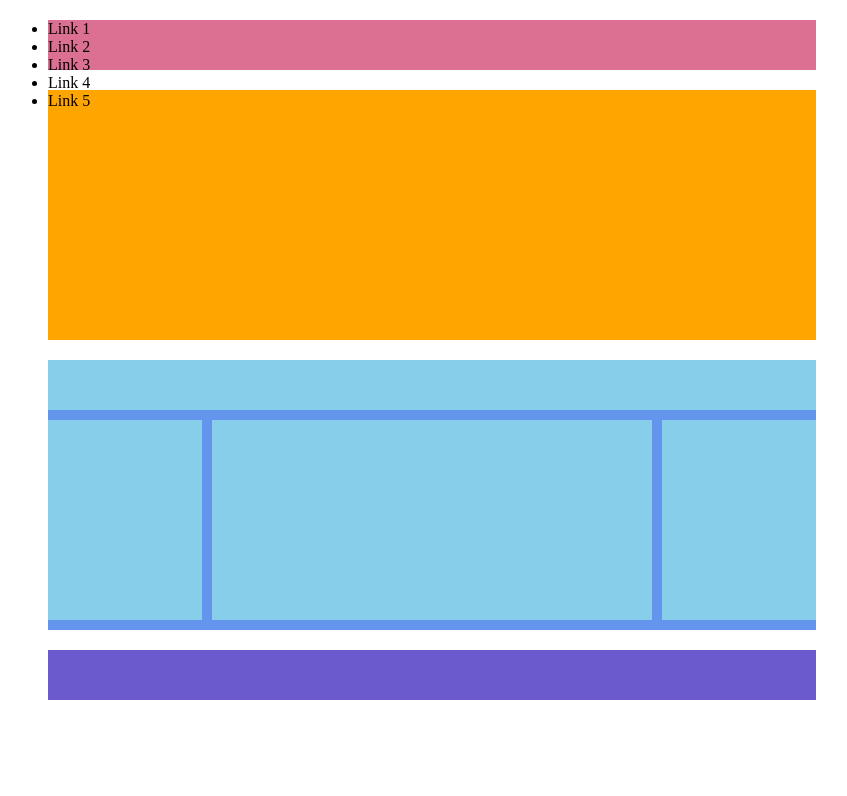
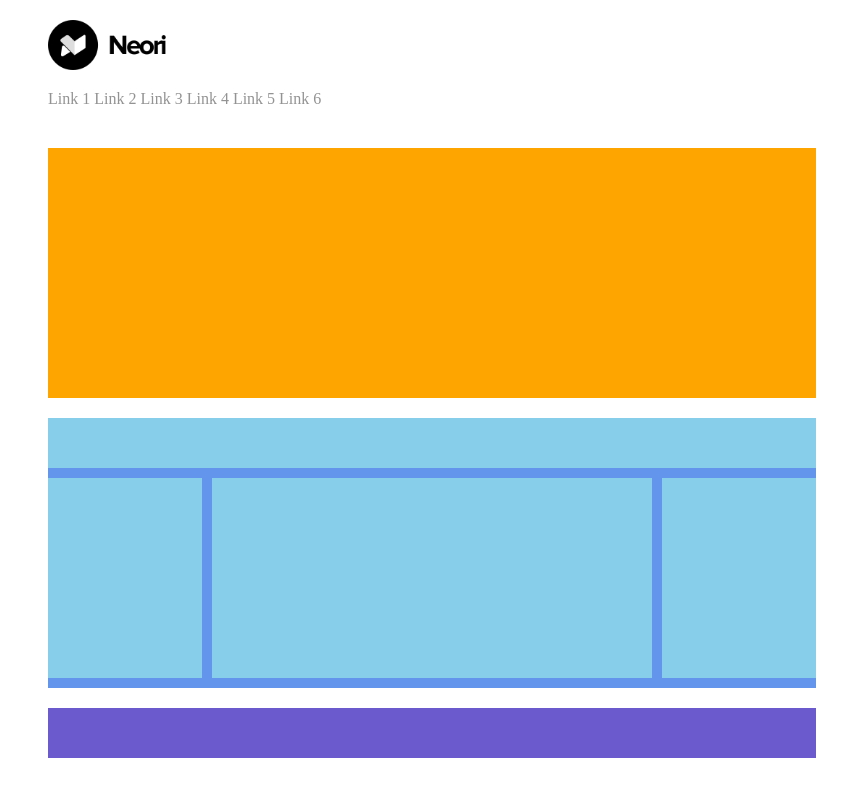
Before and after one commit to didebbo/htmlcss-wp, a plain HTML site: page index.html in a window 1280 px wide. Shown: the whole page, without its empty margins (208-1055 px from the left). Drawn offline with Linux system fonts and the light colour scheme.

Commit message:
aggiunto header

```diff
--- a/css/style.css
+++ b/css/style.css
@@ -17,8 +17,25 @@
 }
 
 header {
+    /* background-color: palevioletred; */
+}
+
+header .logo {
     height: 50px;
-    background-color: palevioletred;
+}
+
+header .logo img {
+    height: 100%;
+}
+
+header nav ul li {
+    display: inline-block;
+    margin: 20px 0px;
+}
+
+header nav ul li a {
+    text-decoration: none;
+    color: #939393;
 }
 
 main {
--- a/index.html
+++ b/index.html
@@ -16,15 +16,16 @@
         <!-- Header -->
         <header>
             <div class="logo">
-                <!-- TODO -->
+                <img src="images/logo.png" alt="Neori's Logo">
             </div>
             <nav>
                 <ul>
-                    <li>Link 1</li>
-                    <li>Link 2</li>
-                    <li>Link 3</li>
-                    <li>Link 4</li>
-                    <li>Link 5</li>
+                    <li><a href="#">Link 1</a></li>
+                    <li><a href="#">Link 2</a></li>
+                    <li><a href="#">Link 3</a></li>
+                    <li><a href="#">Link 4</a></li>
+                    <li><a href="#">Link 5</a></li>
+                    <li><a href="#">Link 6</a></li>
                 </ul>
             </nav>
 
```
